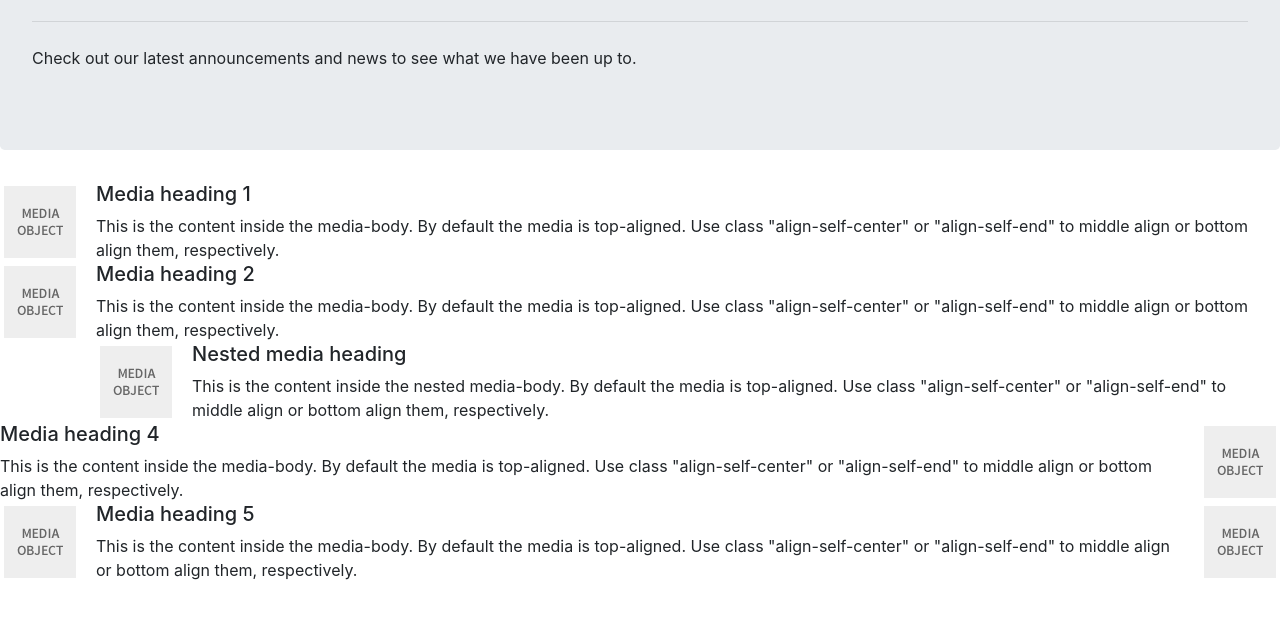
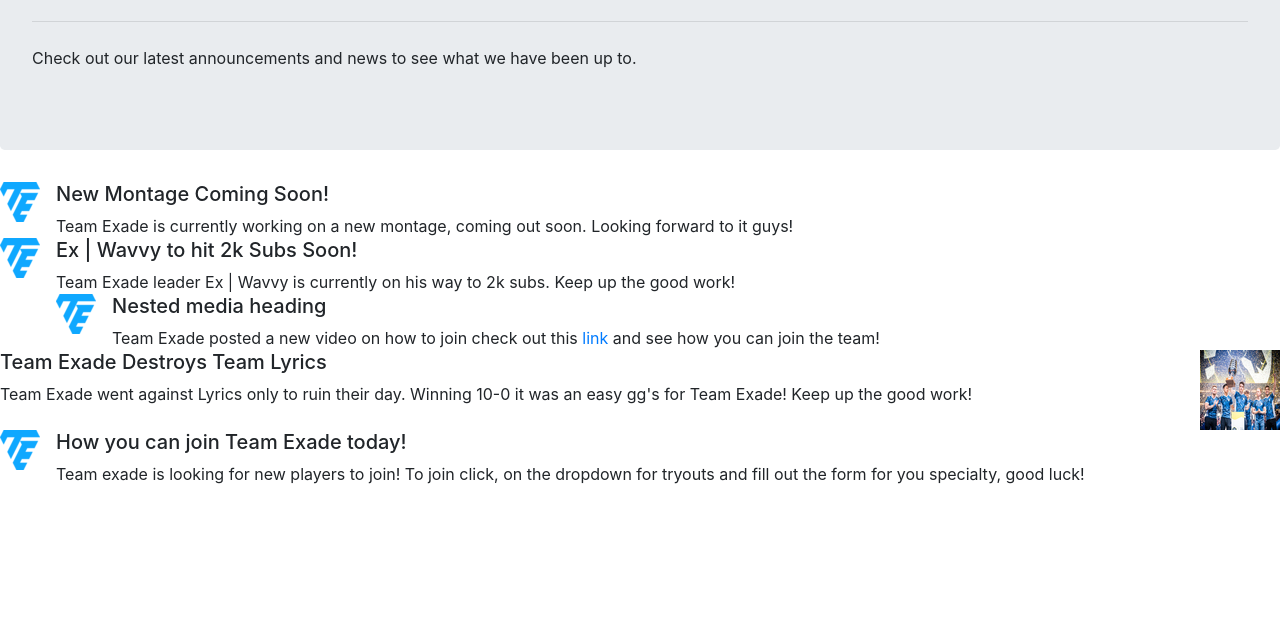
Before and after one commit to WolfzFirepc/team-exade-secret, a plain HTML site: page latest.html in a window 1280 px wide. Shown: the part 172-790 px from the top of the page. Drawn offline with Linux system fonts and the light colour scheme.

Commit message:
major changes
addition of new file, minor bug changes, more content to pages, etc.

```diff
--- a/latest.html
+++ b/latest.html
@@ -19,32 +19,31 @@
   <p>Check out our latest announcements and news to see what we have been up to.&nbsp;&nbsp;</p>
 </div>
 <div class="media-object-default">
-	  <div class="media"> <img class="d-flex mr-3" src="images/MediaObj_Placeholder.png" alt="placeholder image">
+	  <div class="media"> <img class="d-flex mr-3" src="images/navbar1.png" alt="placeholder image">
 	    <div class="media-body">
-	      <h5 class="mt-0">Media heading 1</h5>
-	      This is the content inside the media-body. By default the media is top-aligned. Use class "align-self-center" or "align-self-end" to middle align or bottom align them, respectively. </div>
+	      <h5 class="mt-0">New Montage Coming Soon!&nbsp;</h5>
+	      Team Exade is currently working on a new montage, coming out soon. Looking forward to it guys!&nbsp;&nbsp; </div>
   </div>
-	  <div class="media"> <img class="d-flex mr-3" src="images/MediaObj_Placeholder.png" alt="placeholder image">
+	  <div class="media"> <img class="d-flex mr-3" src="images/navbar1.png" alt="placeholder image">
 	    <div class="media-body">
-	      <h5 class="mt-0">Media heading 2</h5>
-	      This is the content inside the media-body. By default the media is top-aligned. Use class "align-self-center" or "align-self-end" to middle align or bottom align them, respectively.
-	      <div class="media"> <img class="d-flex mr-3" src="images/MediaObj_Placeholder.png" alt="placeholder image">
-	        <div class="media-body">
-	          <h5 class="mt-0">Nested media heading</h5>
-	          This is the content inside the nested media-body. By default the media is top-aligned. Use class "align-self-center" or "align-self-end" to middle align or bottom align them, respectively. </div>
+	      <h5 class="mt-0">Ex | Wavvy to hit 2k Subs Soon!&nbsp;&nbsp;</h5>
+	      Team Exade leader Ex | Wavvy is currently on his way to 2k subs. Keep up the good work!&nbsp;&nbsp;
+<div class="media"> <img class="d-flex mr-3" src="images/navbar1.png" alt="placeholder image">
+        <div class="media-body">
+          <h5 class="mt-0">Nested media heading</h5>
+        Team Exade posted a new video on how to join check out this&nbsp;<a href="#">link&nbsp;</a>and see how you can join the team!</div>
           </div>
         </div>
   </div>
 	  <div class="media">
 	    <div class="media-body">
-	      <h5 class="mt-0">Media heading 4</h5>
-	      This is the content inside the media-body. By default the media is top-aligned. Use class "align-self-center" or "align-self-end" to middle align or bottom align them, respectively. </div>
-	    <img class="d-flex ml-3" src="images/MediaObj_Placeholder.png" alt="placeholder image"> </div>
-	  <div class="media"> <img class="d-flex mr-3" src="images/MediaObj_Placeholder.png" alt="placeholder image">
+	      <h5 class="mt-0">Team Exade Destroys Team Lyrics&nbsp;</h5>
+	      Team Exade went against Lyrics only to ruin their day. Winning 10-0 it was an easy gg's for Team Exade! Keep up the good work!&nbsp; &nbsp; </div>
+	    <img class="d-flex ml-3" src="images/Team-Liquid-Intel-Grand-Slam_80x80.jpg" alt="placeholder image"> </div>
+	  <div class="media"> <img class="d-flex mr-3" src="images/navbar1.png" alt="placeholder image">
 	    <div class="media-body">
-	      <h5 class="mt-0">Media heading 5</h5>
-	      This is the content inside the media-body. By default the media is top-aligned. Use class "align-self-center" or "align-self-end" to middle align or bottom align them, respectively. </div>
-	    <img class="d-flex ml-3" src="images/MediaObj_Placeholder.png" alt="placeholder image"> </div>
+	      <h5 class="mt-0">How you can join Team Exade today!</h5>
+	      Team exade is looking for new players to join! To join click, on the dropdown for tryouts and fill out the form for you specialty, good luck! </div></div>
 </div>
 </body>
 </html>
```
Also changed, not shown: comp.html (+1 -1 lines), content.html (added, +27 -0 lines), index.html (+2 -2 lines), manager.html (+1 -1 lines), merch.html (+2 -2 lines), exade_tshirt_back_mk1.png.
